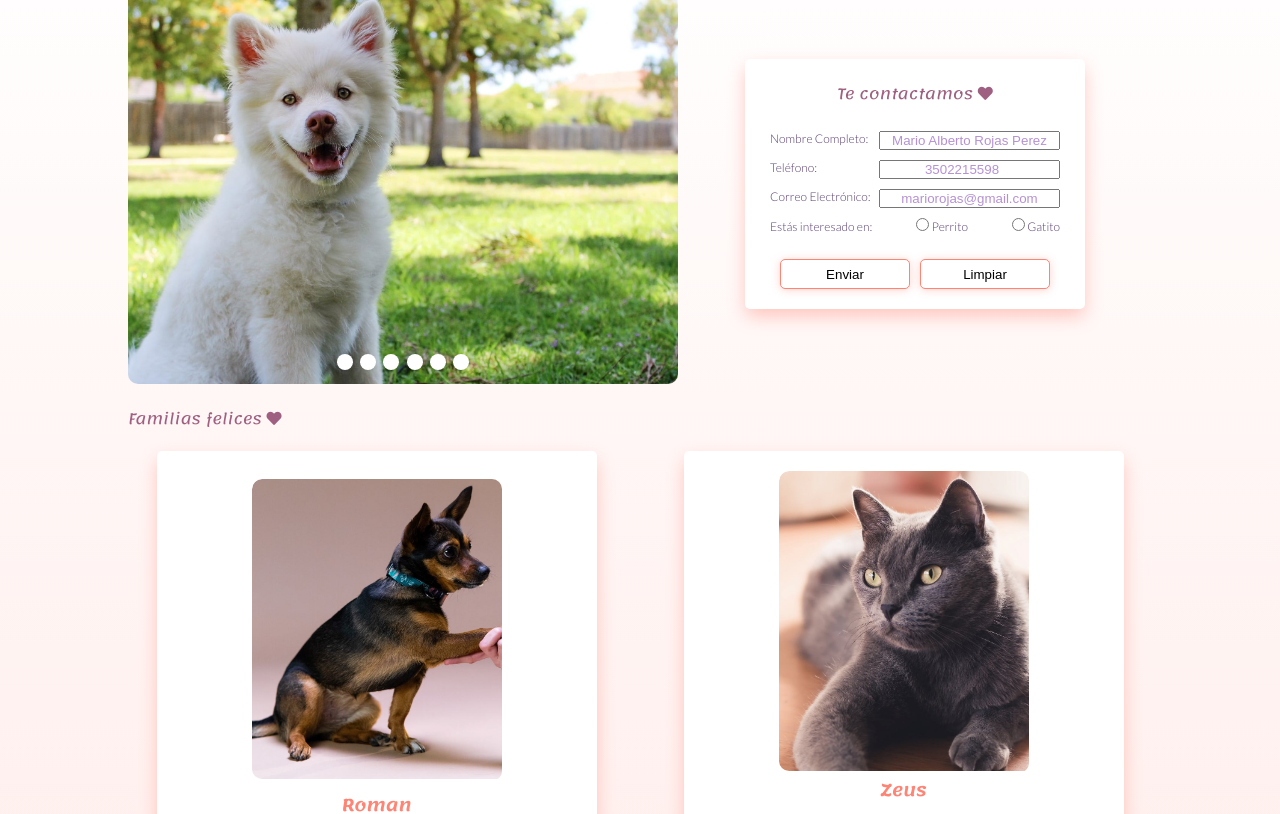
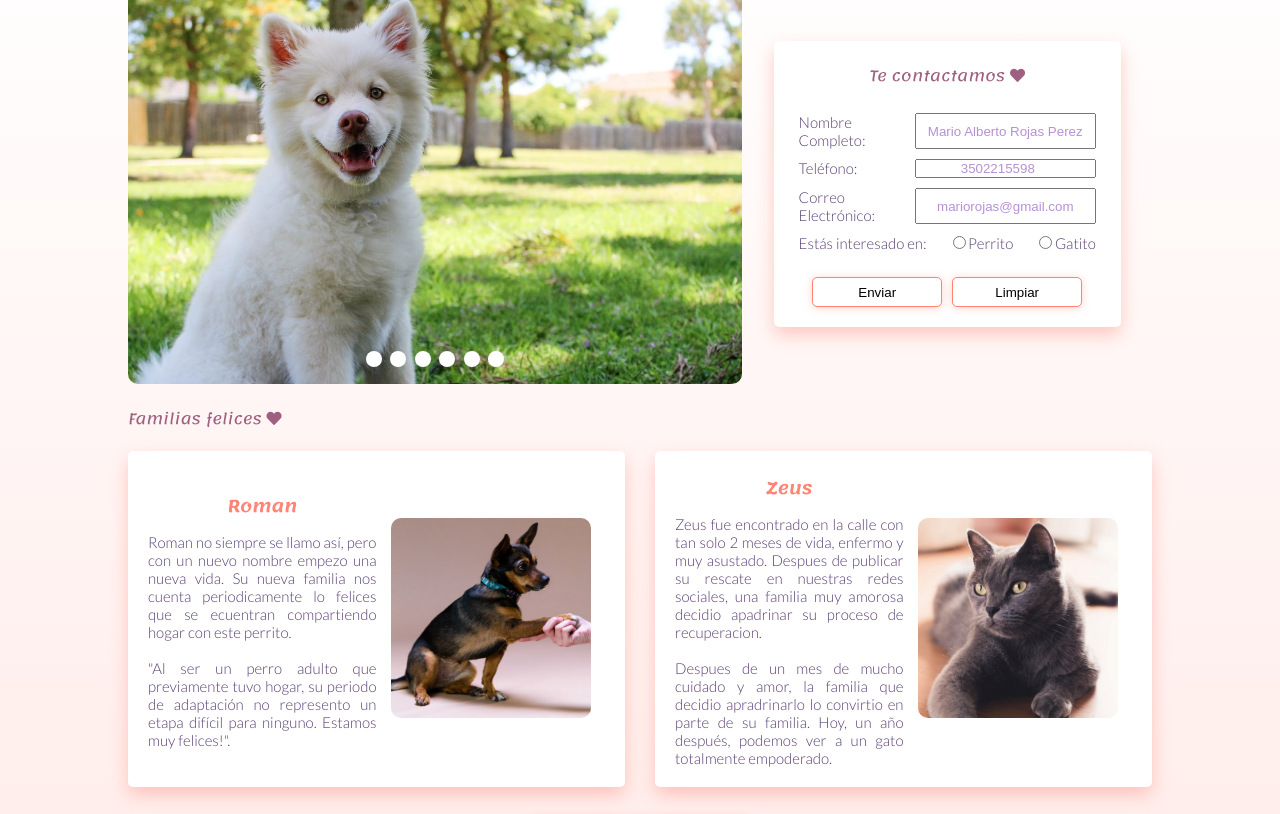
Before and after one commit to JulSarmiento/odashis-pets-for-love.github.io, a plain HTML site: page index.html in a window 1280 px wide. Shown: the part 146-960 px from the top of the page. Drawn offline with Linux system fonts and the light colour scheme.

Commit message:
Arregle el responsive del home y del adota

```diff
--- a/index.html
+++ b/index.html
@@ -198,7 +198,7 @@
               "Al ser un perro adulto que previamente tuvo hogar, su periodo de adaptación no represento un etapa difícil para ninguno. Estamos muy felices!".
             </p>
          </div>
-         <div class="pictureContainer">
+         <div class="pictureContainer pictureContainer--arcicle">
           <img loading="lazy" src="./assets/indexImg/dog-happyFamily.jpeg" alt="Foto del perro felizmente adoptado.">
          </div>
 
@@ -214,7 +214,7 @@
               Despues de un mes de mucho cuidado y amor, la familia que decidio apradrinarlo lo convirtio en parte de su familia. Hoy, un año después, podemos ver a un gato totalmente empoderado.
             </p>
          </div>
-          <div class="pictureContainer">
+          <div class="pictureContainer pictureContainer--arcicle">
             <img loading="lazy" src="./assets/indexImg/cat-happyFamily.jpeg" alt="Foto del gato felizmente adoptado.">
           </div>
 
--- a/styles/index.css
+++ b/styles/index.css
@@ -49,6 +49,11 @@
 
 /*    MAIN     */
 
+.homedoptionSection{
+  width: 60%;
+  height: 40%;
+}
+
 /* SLIDESHOW */
 
 .adoptionAndContact{
@@ -61,7 +66,6 @@
 }
 
 .slideshow{
-  width: 55rem;
   height: 40rem;
 }
 
@@ -132,11 +136,12 @@
 /* CONTACT US SECTION */
 .homeContactUs {
   display: flex;
+  width: 30%;
 }
 
 .card--Indexmod{
   padding-top: 2rem;
-  width: 30rem;
+  width: 30%;
   align-items: center;
   margin: 0 auto;
 }
@@ -165,19 +170,19 @@
 
 .articleContainer{
   display: flex;
-  justify-content: space-around;
+  justify-content: space-evenly;
   gap: 3rem;
 }
 
 .card--articleMod{
-  width: 40rem;
+  width: 50%;
   text-align: center;
 }
 
 .articleContainer article {
   display: flex;
   align-items: center;
-  flex-flow: column-reverse nowrap;
+  flex-flow: row nowrap;
 
 }
 
@@ -185,16 +190,22 @@
   text-align: center;
 }
 
+.articleContainer article div{
+  text-align: center;
+  width: 50%;
+}
+
 .articleContainer article img{
-  height: 30rem;
+  height: 20rem;
   border-radius: 1rem;
 }
 
 .articleContainer article div p{
   margin-top: 1rem;
-  width: 30rem;
   text-align: justify;
 }
+
+.pictureContainer--arcicle{}
 
 /*    MEDIA QUERIES    */
 
--- a/styles/styles.css
+++ b/styles/styles.css
@@ -521,19 +521,19 @@ input::placeholder{
   /* GENERAL */
 
   .title, .title i {
-    font-size: 1.8rem;
+    font-size: 3rem;
   }
 
   /* <a> styles */
 
   .links{
-    font-size: 1.2rem;
+    font-size: 1.5rem;
   }
 
   /* <p> and general text styles */
 
   .text, label{
-    font-size: 1.2rem;
+    font-size: 1.5rem;
   }
 
   .grid{
```
